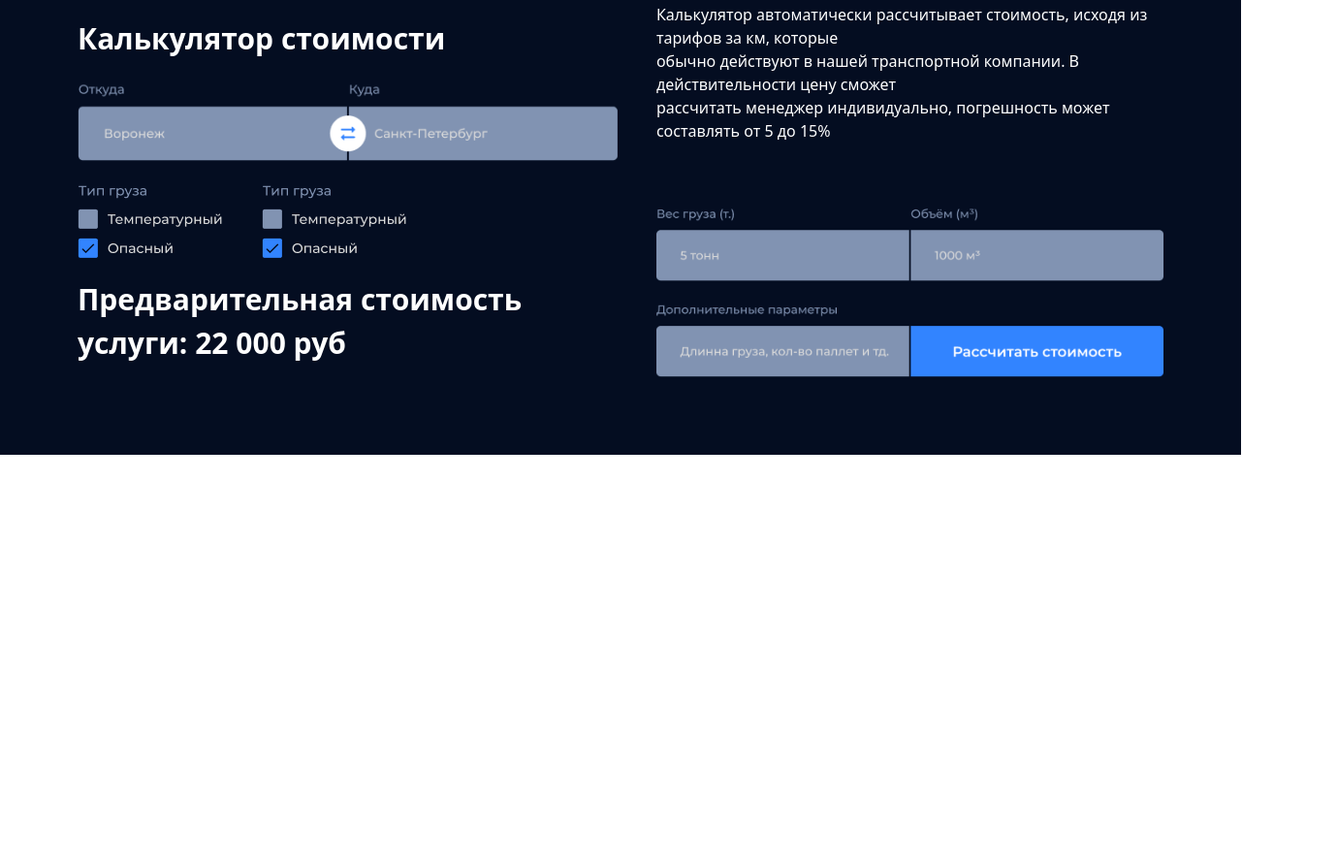
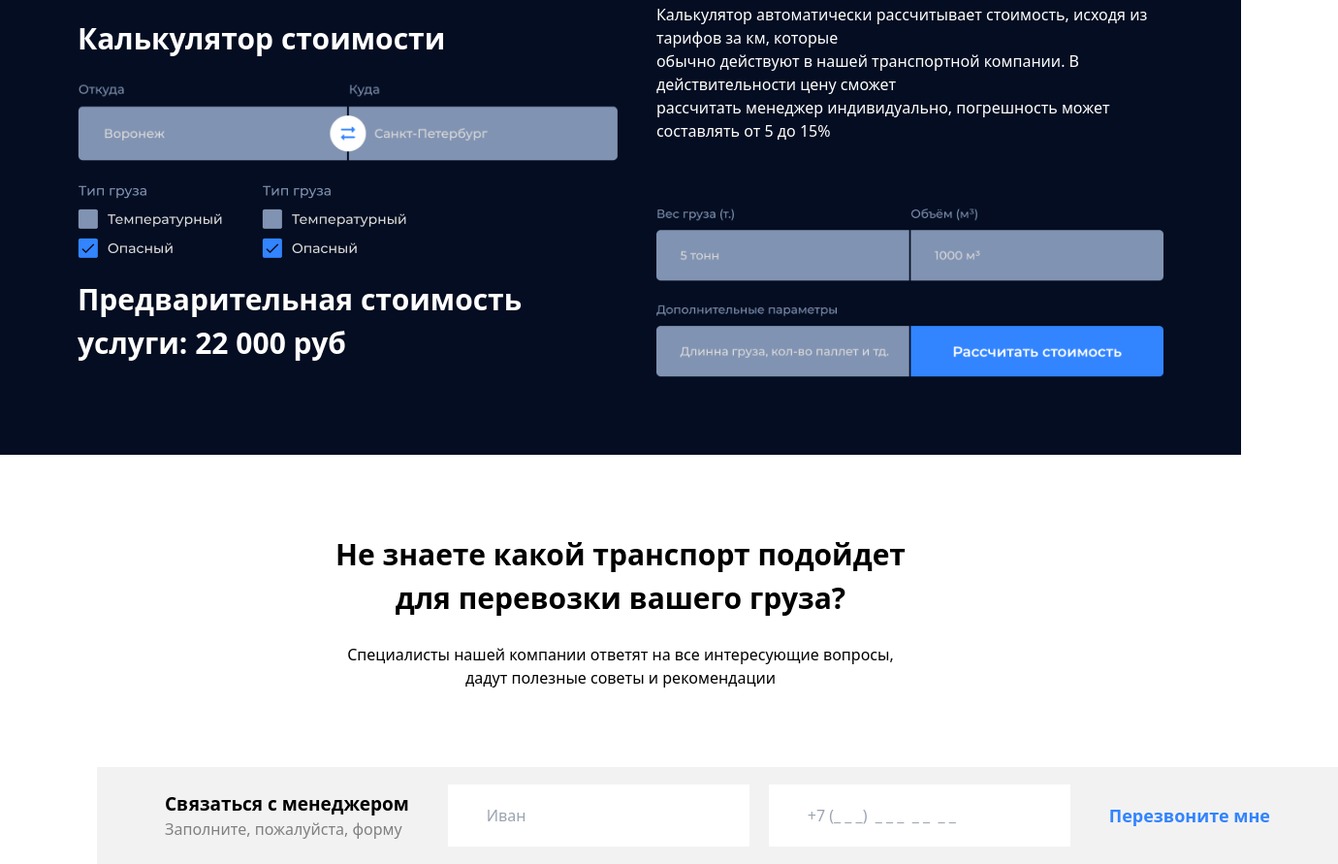
Before and after one commit to Nasledie3322/Logistics-MTK-, a website: page src/index.html in a window 1280 px wide. Shown: the part 3477-4368 px from the top of the page at 97% size, 1380 px wide, since content can reach past the window. Before the commit the page ends 3946 px from the top, so only its background shows below. Drawn offline with nearby package versions, Linux system fonts and the light colour scheme; files that its build step writes are made by us from their sources.

Commit message:
user3 1commit 1cektor

```diff
--- a/src/index.html
+++ b/src/index.html
@@ -414,5 +414,35 @@ MTK-logistics.
 <img src="/Дополнительные параметры.png" alt="">
     </div>
     </div>
+
+    <div class="xl:block hidden text-center mt-20">
+        <h1 class="text-[30px] font-bold">Не знаете какой транспорт подойдет<br> для перевозки вашего груза? </h1><br>
+        <p>Специалисты нашей компании ответят на все интересующие вопросы,<br> дадут полезные советы и рекомендации</p>
+    </div>
+
+    <div class="block xl:hidden text-center mt-20">
+        <h1 class="text-[30px] font-bold">Не знаете какой транспорт подойдет<br> для перевозки вашего груза? </h1><br>
+        <p>Специалисты нашей компании ответят на все интересующие вопросы,<br> дадут полезные советы и рекомендации</p>
+    </div>
+
+    <div class="xl:flex hidden bg-[#F2F2F2] h-[100px] w-[1280px] items-center gap-10 justify-center ml-[100px] mt-20">
+        <div>
+            <h1 class="text-[19px] font-bold">Связаться с менеджером</h1>
+            <p class="text-[gray]">Заполните, пожалуйста, форму </p>
+        </div>
+        <div class="flex gap-5">
+            <form action="">
+                <input class="px-10 py-5" type="text" placeholder="Иван">
+            </form>
+             <form action="">
+                <input class="px-10 py-5" type="text" placeholder="+7 (_ _ _)  _ _ _  _ _  _ _">
+            </form>
+        </div>
+        <div>
+            <h1 class="text-[18px] font-bold text-[#3284FF]">Перезвоните мне</h1>
+        </div>
+    </div>
+
+
 </body>
 </html>
```
